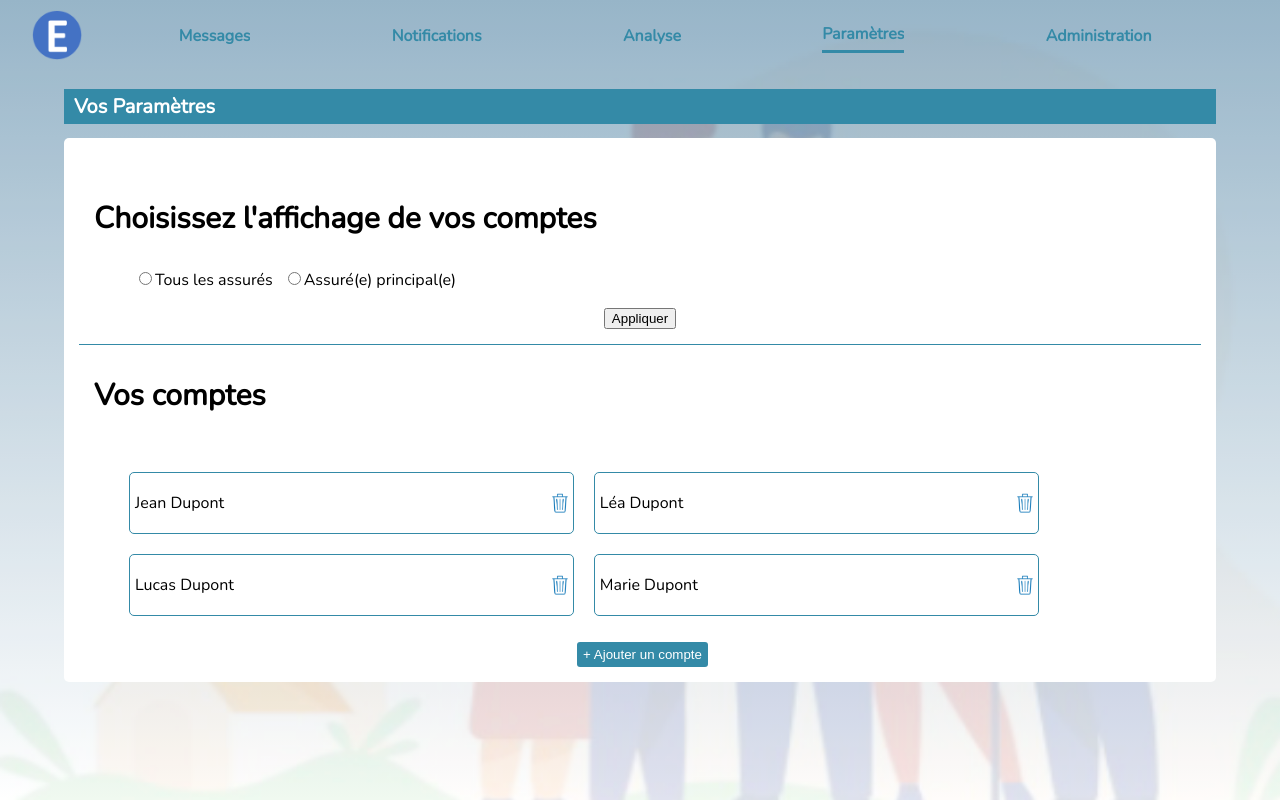
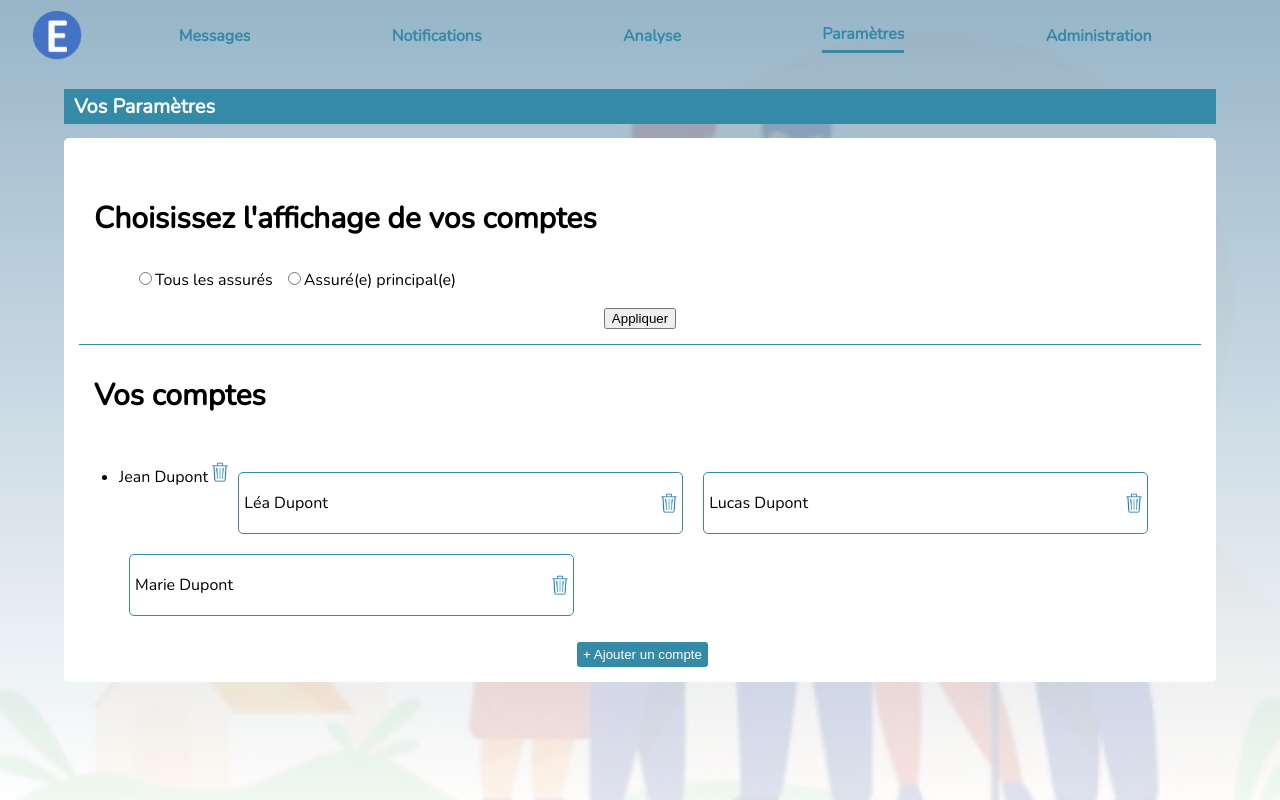
Before and after one commit to WildCodeSchool/remoteFR-R2dwild-P3-secuel-front, a React (Create React App) app: page /params in a window 1280 px wide. Built offline with nearby package versions, Linux system fonts and the light colour scheme.

Commit message:
add colorRandom

```diff
--- a/src/components/Events.js
+++ b/src/components/Events.js
@@ -5,9 +5,23 @@ import MiniEvent from './MiniEvent'
 import 'aos/dist/aos.css'
 import './Events.css'
 
+import colors from '../data/fakejson/colors.json'
 import eventArray from '../data/fakejson/fakedata.json'
 
 const Events = () => {
+  function colorRandom() {
+    colors
+      .filter(e => e.id === Math.round(Math.random() * colors.length))
+      .map(color => color.HEX)
+      .toString()
+  }
+  console.log(colorRandom.result)
+  console.log(
+    colors
+      .filter(e => e.id === Math.round(Math.random() * colors.length))
+      .map(color => color.HEX)
+      .toString()
+  )
   useEffect(() => {
     Aos.init({ duration: 2000 })
   }, [])
@@ -23,7 +37,13 @@ const Events = () => {
   return (
     <div className='events'>
       <div
-        id='insured1'
+        style={{
+          background: `${colors
+            .filter(e => e.id === Math.round(Math.random() * colors.length))
+            .map(color => color.HEX)
+            .toString()}`
+        }}
+        // id='insured1'
         onClick={handleClick1}
         className={hidden1 ? 'hidden' : 'show'}
       >
@@ -111,6 +131,7 @@ const Events = () => {
         )}
       </div>
       <div
+        // style = {Colors.map}
         id='insured3'
         onClick={handleClick3}
         className={hidden3 ? 'hidden' : 'show'}
--- /dev/null
+++ b/src/data/fakejson/colors.json
@@ -0,0 +1,29 @@
+[
+    {"id" : 1,
+    "HEX" : "#348AA7"
+    },
+    {"id" : 2,
+     "HEX" : "#98A578"
+    },
+    {"id" : 3,
+     "HEX" : "#FCBF49"
+    },
+    {"id" : 4,
+     "HEX" : "#B7B945"
+    },
+    {"id" : 5,
+     "HEX" : "#71B340"
+    },
+    {"id" : 6,
+     "HEX" : "#78AE7F"
+    },
+    {"id" : 7,
+     "HEX" : "#7EA8BE"
+    },
+    {"id" : 8,
+     "HEX" : "#669890"
+    },
+    {"id" : 9,
+     "HEX" : "#8AB0C4"
+    }
+]
--- a/src/screen/Params.js
+++ b/src/screen/Params.js
@@ -1,11 +1,32 @@
-import React from 'react'
+import React, { useState } from 'react'
 import { Link } from 'react-router-dom'
 
 import './Params.css'
 
 import blueTrash from '../data/images/blueTrash.png'
+import colors from '../data/fakejson/colors.json'
 
 const Params = () => {
+  const [colorId, setColorId] = useState([])
+  const [userId, setUserId] = useState([])
+
+  function colorRandom() {
+    colors
+      .filter(e => e.id === Math.round(Math.random() * colors.length))
+      .map(color => color.HEX)
+      .toString()
+  }
+  function addColor() {
+    setColorId(colorRandom.result)
+    console.log(colorRandom.result)
+  }
+  function addUser() {
+    setUserId('1')
+  }
+  function colorIdCombo() {
+    setUserId.concat(setColorId)
+  }
+
   return (
     <div className='paramsBody'>
       <h1 id='titreNotif'>Vos Paramètres</h1>
@@ -29,7 +50,7 @@ const Params = () => {
         <p id='titreSupprimerCompte'>Vos comptes</p>
         <div className='divVosCompte'>
           <ul className='vosComptes'>
-            <li className='compteAssure'>
+            <li style={{ background: `${colorRandom}` }}>
               Jean Dupont <img src={blueTrash} className='blueTrash' />
             </li>
             <li className='compteAssure'>
```
